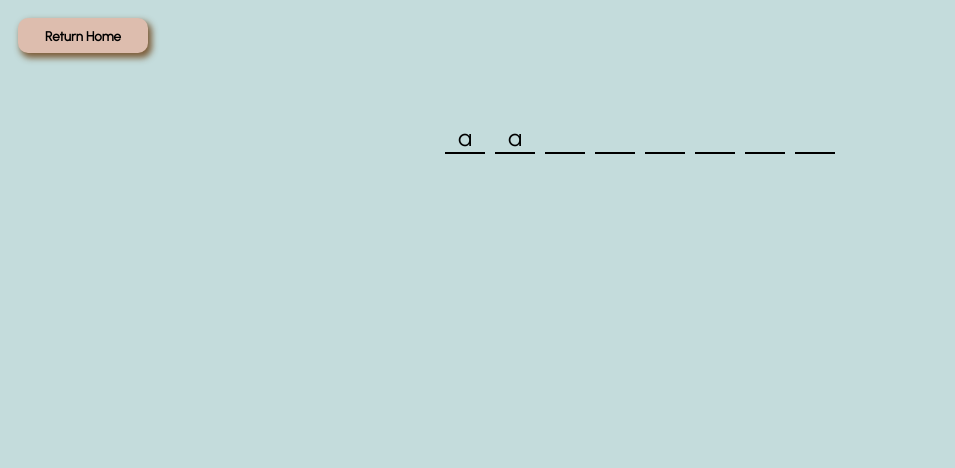
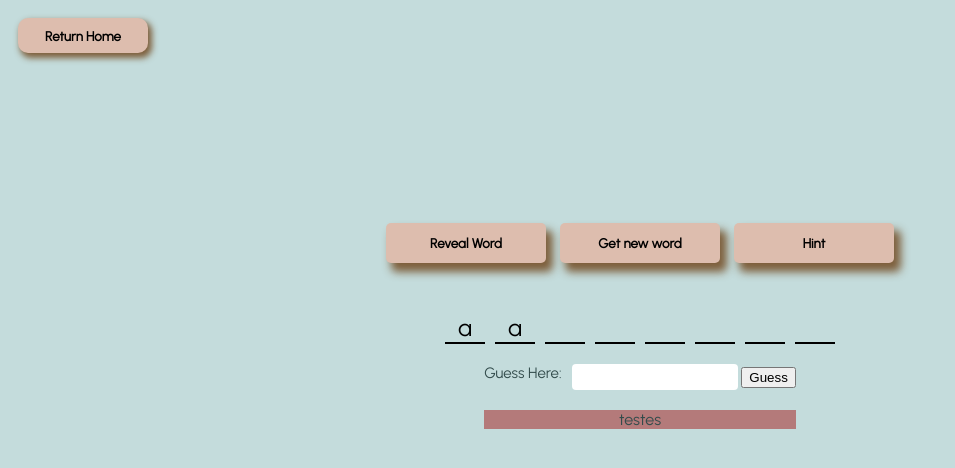
Before and after one commit to aarush-narang/games, a Flask app: page /hangman in a window 1280 px wide. Shown: the top 468 px of the page, without its empty margins (0-955 px from the left). Run offline with Flask 2, Linux system fonts and the light colour scheme; data that the repository does not hold is empty.

Commit message:
added features to hangman

```diff
--- a/src/app.py
+++ b/src/app.py
@@ -12,4 +12,4 @@ csrf.init_app(app)
 app.register_blueprint(main_router.main_router, url_prefix='/')
 
 if __name__ == '__main__':
-    app.run(host=os.getenv('DOMAIN'), port=os.getenv('PORT'), ssl_context=('../cert.pem', '../key.pem'), debug=True) # certificates for https
+    app.run(host=os.getenv('DOMAIN'), port=os.getenv('PORT'), ssl_context=('adhoc'), debug=True) # certificates for https
--- a/src/static/css/hangman.css
+++ b/src/static/css/hangman.css
@@ -1,7 +1,49 @@
 #container {
   display: flex;
+  flex-direction: column;
+  align-items: center;
   justify-content: center;
   margin-top: 70px;
+}
+
+#nav {
+  padding: 70px 0px 50px 0px;
+}
+
+.nav-btn {
+  border: none;
+  outline: none;
+  font-family: Urbanist;
+  font-weight: bold;
+
+  border-radius: 5px;
+
+  min-width: 130px;
+  width: 15vw;
+  max-width: 160px;
+  min-height: 35px;
+  height: 5vh;
+  max-height: 45px;
+
+  margin-top: 30px;
+  margin-right: 5px;
+  margin-left: 5px;
+
+  background-color: #ddbdae;
+
+  box-shadow: 6px 8px 8px 1px #76522be7;
+  transition: 250ms ease;
+
+  cursor: pointer;
+}
+
+.nav-btn:hover {
+  box-shadow: 6px 8px 6px 1px #76522be7;
+  transform: translateX(1px) translateY(2px);
+}
+.nav-btn:active {
+  box-shadow: 3px 4px 4px 0px #76522be7;
+  transform: translateX(2px) translateY(4px);
 }
 
 #wordDisplay {
@@ -9,8 +51,6 @@
   flex-direction: row;
   justify-content: center;
 }
-
-
 
 .letter {
   text-align: center;
@@ -28,3 +68,31 @@ letter {
   height: 2px;
   background-color: black;
 }
+
+#user-input-container {
+    display: flex;
+    margin-top: 20px;
+    font-size: 15px;
+    font-family: Urbanist;
+    color: #324B4B;
+}
+#user-guess-form {
+    margin-left: 10px;
+}
+
+#user-input {
+    border-radius: 4px;
+    outline: none;
+    border: none;
+    padding: 5px 5px 5px 8px;
+    font-family: Urbanist;
+}
+
+#error-msg {
+    font-size: 16px;
+    font-family: Urbanist;
+    color: #324B4B;
+    margin-top: 20px;
+    text-align: center;
+    background-color: rgb(180, 122, 122);
+}
--- a/src/static/js/hangman.js
+++ b/src/static/js/hangman.js
@@ -14,6 +14,9 @@ function getNewWord() {
 function loadWord(word) {
     const word_arr = word.split('')
     console.log(word_arr)
+    word_arr.forEach(letter => {
+        return
+    });
 }
 
 getNewWord()
--- a/src/templates/hangman.html
+++ b/src/templates/hangman.html
@@ -14,9 +14,15 @@
         <button id="return-home" onclick="window.location = '/'">Return Home</button>
     </div>
     <div id="container">
+        <div id="hangman">
+            <!-- create shapes to create the image of the hangman when they input an incorrect letter -->
+        </div>
         <div id="nav">
             <div id="nav-buttons">
-                <!-- reveal word, reset word/new word, hint (random letter, max 2?) -->
+                <button id="reveal-word" class="nav-btn" type="button">Reveal Word</button>
+                <button id="new-word" class="nav-btn" type="button">Get new word</button>
+                <button id="word-hint" class="nav-btn" type="button">Hint</button>
+                <!-- hint (random letter, max 2?) -->
             </div>
         </div>
         <div id="wordDisplay">
@@ -53,6 +59,19 @@
                 <div class="letter-underline"></div>
             </div>
         </div>
+        <div>
+            <div id="user-input-container">
+                <!-- input for letters/word guesses -->
+                Guess Here:
+                <form id="user-guess-form" autocomplete="off" >
+                    <input id="user-input" type="text">
+                    <button id="user-input-submit" type="submit">Guess</button>
+                </form>
+            </div>
+            <div id="error-msg"> <!-- add red border and lighter red bkg color -->
+                testes
+            </div>
+        </div>
     </div>
 </body>
 </html>
```
Lines whose indentation alone changed are shown as unchanged.
